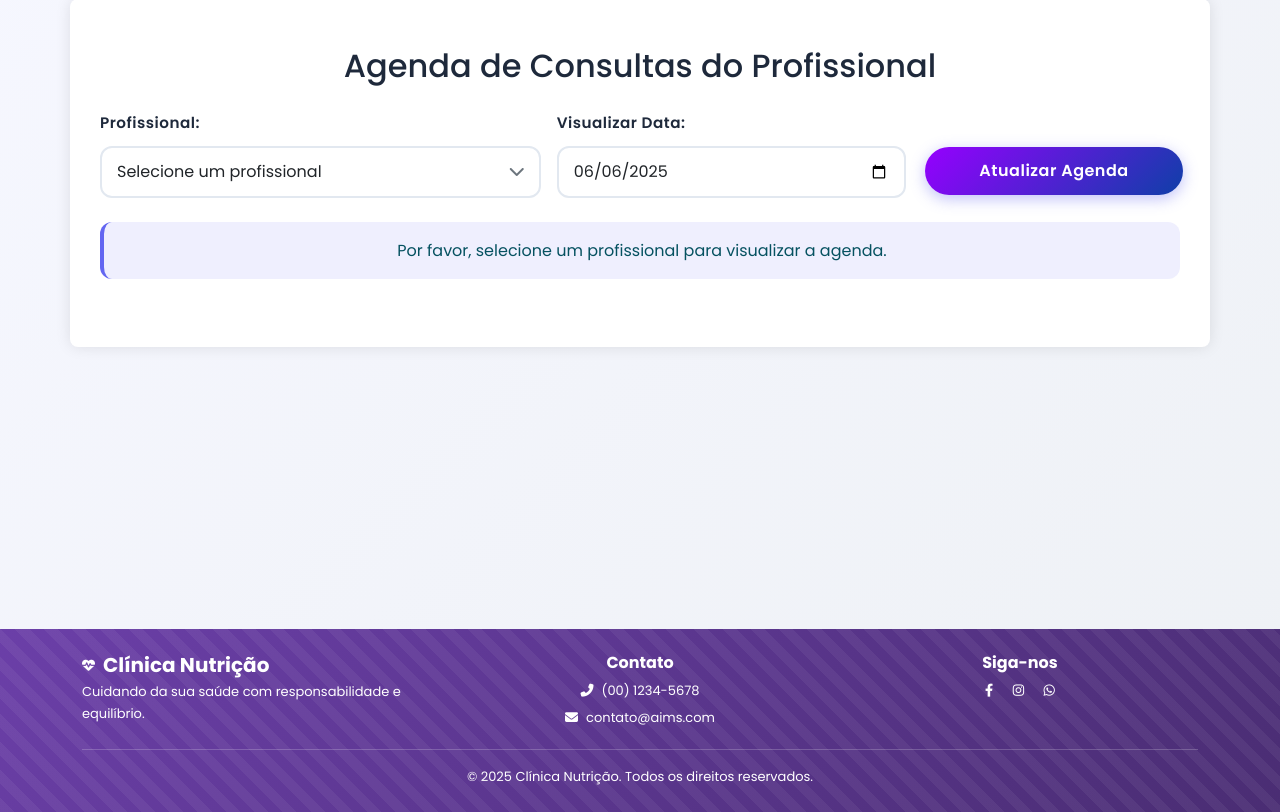
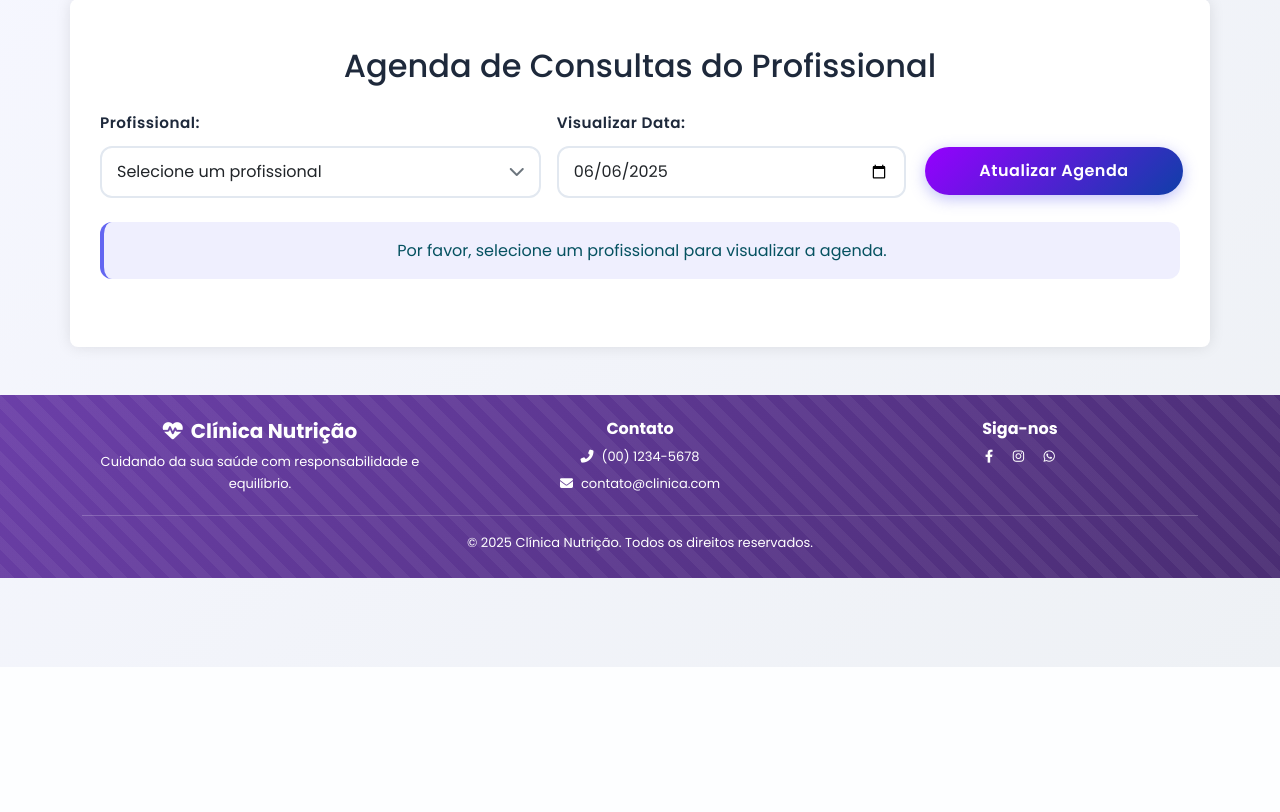
Before and after one commit to Neverthelles19/Clinicanutricao, a PHP site: page /agenda_adimin.php in a window 1280 px wide. Shown: the part 133-945 px from the top of the page. After the commit the page ends 800 px from the top, so only its background shows below. Run offline with PHP 8.4, Linux system fonts and the light colour scheme; data comes from the database, SQL or seed files in the repository.

Commit message:
alinhamento footer + visibilidade da senha

```diff
--- a/agenda_adimin.php
+++ b/agenda_adimin.php
@@ -298,9 +298,15 @@ $data_selecionada = isset($_GET['data']) ? $_GET['data'] : date('Y-m-d');
   }
 }
 
+.btn-suave {
+  transition: background-color 0.3s ease, color 0.3s ease;
+}
 
-
-
+.btn-suave:hover {
+  background-color: #f2f2f2;
+  color: #333;
+  border-color: #ccc;
+}
 
     </style>
 </head>
@@ -523,7 +529,6 @@ $data_selecionada = isset($_GET['data']) ? $_GET['data'] : date('Y-m-d');
                     </div>
                 </div>
                 <div class="modal-footer">
-                    <button type="button" class="btn btn-secondary" data-bs-dismiss="modal">Fechar</button>
                     <button type="submit" class="btn btn-primary">Salvar Alterações</button>
                 </div>
             </form>
@@ -532,33 +537,45 @@ $data_selecionada = isset($_GET['data']) ? $_GET['data'] : date('Y-m-d');
 </div>
 
 <div class="modal fade" id="confirmarCancelamentoModal" tabindex="-1" aria-labelledby="confirmarCancelamentoModalLabel" aria-hidden="true">
-    <div class="modal-dialog">
-        <div class="modal-content">
-            <div class="modal-header">
-                <h5 class="modal-title" id="confirmarCancelamentoModalLabel">Confirmar Cancelamento</h5> <button type="button" class="btn-close" data-bs-dismiss="modal" aria-label="Close"></button>
-            </div>
-            <div class="modal-body">
-                Tem certeza que deseja **cancelar** este agendamento? Esta ação não pode ser desfeita.
-            </div>
-            <div class="modal-footer">
-                <button type="button" class="btn btn-secondary" data-bs-dismiss="modal">Não, Manter</button> <a href="#" id="linkCancelarAgendamento" class="btn btn-danger">Sim, Cancelar Agendamento</a> </div>
-        </div>
+  <div class="modal-dialog modal-dialog-centered">
+    <div class="modal-content bg-white border border-light shadow-sm rounded-3">
+      <div class="modal-header bg-white border-0">
+        <h5 class="modal-title text-dark fw-bold" id="confirmarCancelamentoModalLabel">
+          Cancelar Agendamento
+        </h5>
+        <button type="button" class="btn-close" data-bs-dismiss="modal" aria-label="Fechar"></button>
+      </div>
+      <div class="modal-body text-center px-4 py-3">
+        <i class="fas fa-exclamation-triangle fa-2x text-warning mb-3"></i>
+        <p class="fs-6">
+          Você está prestes a <strong class="text-danger">cancelar</strong> este agendamento.
+          <br><span class="text-muted small">Essa ação é irreversível.</span>
+        </p>
+      </div>
+      <div class="modal-footer justify-content-center border-0 pb-4">
+        <button type="button" class="btn btn-outline-secondary rounded-pill px-4 btn-suave" data-bs-dismiss="modal">
+          Manter Agendamento
+        </button>
+        <a href="#" id="linkCancelarAgendamento" class="btn btn-danger rounded-pill px-4">
+          Cancelar Agora
+        </a>
+      </div>
     </div>
+  </div>
 </div>
-<footer class="text-white footer-gradiente py-4 text-center" style="margin-top: 282px;">
+
+<!-- Footer completo - visível a partir de md -->
+<footer class="mt-5 text-white footer-gradiente py-4 text-center d-none d-md-block" >
   <div class="container">
     <div class="row">
-      <div class="col-md-4 mb-3 mb-md-0 text-center text-md-start">
-        <div class="d-flex align-items-center justify-content-center justify-content-md-start mb-1">
-          <i class="fas fa-heartbeat me-2"></i>
-          <h5 class="fw-bold mb-0">Clínica Nutrição</h5>
-        </div>
+      <div class="col-md-4 mb-3 mb-md-0">
+        <h5 class="fw-bold"><i class="fas fa-heartbeat me-2"></i>Clínica Nutrição</h5>
         <p class="mb-0">Cuidando da sua saúde com responsabilidade e equilíbrio.</p>
       </div>
       <div class="col-md-4 mb-3 mb-md-0">
         <h6 class="fw-bold">Contato</h6>
         <p class="mb-1"><i class="fas fa-phone-alt me-2"></i>(00) 1234-5678</p>
-        <p class="mb-1"><i class="fas fa-envelope me-2"></i>contato@aims.com</p>
+        <p class="mb-1"><i class="fas fa-envelope me-2"></i>contato@clinica.com</p>
       </div>
       <div class="col-md-4">
         <h6 class="fw-bold">Siga-nos</h6>
@@ -569,7 +586,6 @@ $data_selecionada = isset($_GET['data']) ? $_GET['data'] : date('Y-m-d');
     </div>
 
     <hr class="my-3 border-white">
-
     <div>&copy; 2025 Clínica Nutrição. Todos os direitos reservados.</div>
   </div>
 </footer>
--- a/cadastro.php
+++ b/cadastro.php
@@ -119,7 +119,7 @@ if ($_SERVER["REQUEST_METHOD"] == "POST") {
           <div class="input-icon-wrapper">
             <input type="password" name="senha" class="form-control input-menor" id="senha" required>
             <i class="fas fa-key input-icon"></i>
-            <i class="fas fa-eye toggle-password" onclick="togglePasswordVisibility()"></i>
+            <i class="fas fa-eye toggle-password" onclick="togglePasswordVisibility(this, 'senha')"></i>
           </div>
         </div>
 
@@ -135,6 +135,6 @@ if ($_SERVER["REQUEST_METHOD"] == "POST") {
     </div>
   </div>
 </div>
-
+<script src="script.js"></script>
 </body>
 </html>
--- a/cadastro_servico.php
+++ b/cadastro_servico.php
@@ -139,10 +139,6 @@ if ($_SERVER["REQUEST_METHOD"] == "POST") {
   </div>
 </main>
 
-
-
-
-
 <!-- Footer completo - visível a partir de md -->
 <footer class="mt-5 text-white footer-gradiente py-4 text-center d-none d-md-block">
   <div class="container">
--- a/login.php
+++ b/login.php
@@ -126,7 +126,7 @@ if ($_SERVER["REQUEST_METHOD"] == "POST") {
           <div class="input-icon-wrapper">
             <input type="password" name="senha" class="form-control" id="senha" required>
             <i class="fas fa-key input-icon"></i>
-            <i class="fas fa-eye toggle-password" onclick="togglePasswordVisibility()"></i>
+            <i class="fas fa-eye toggle-password" onclick="togglePasswordVisibility(this, 'senha')"></i>
           </div>
           <div class="text-end mt-2">
             <a href="recuperar_senha.php" class="small text-muted">Esqueceu sua senha?</a>
@@ -146,6 +146,7 @@ if ($_SERVER["REQUEST_METHOD"] == "POST") {
 </div>
 
 <script src="https://cdn.jsdelivr.net/npm/bootstrap@5.3.0/dist/js/bootstrap.bundle.min.js"></script>
+<script src="script.js"></script>
 
 </body>
 </html>
```
Also changed, not shown: cdfuncionario.php (+6 -8 lines), index.php (+4 -4 lines).
